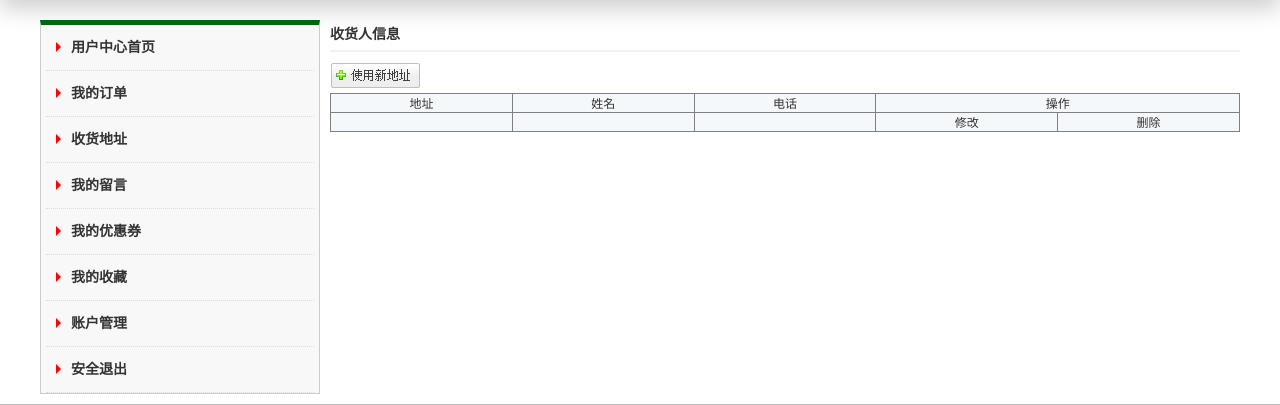
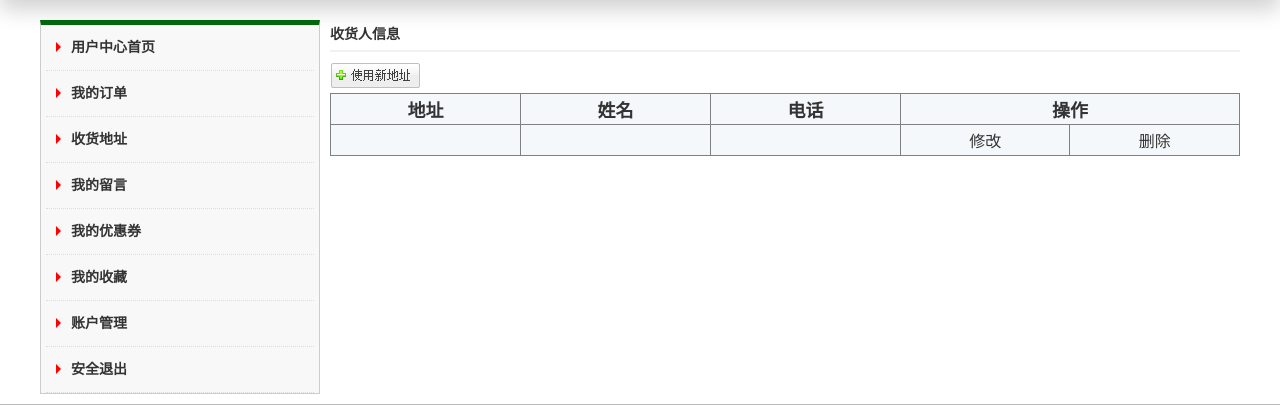
Before and after one commit to zyftest1/food_delivery, a Spring app: page /user_address in a window 1280 px wide. Shown: the part 239-644 px from the top of the page. Run offline with Thymeleaf, Linux system fonts and the light colour scheme; the template is opened without the code that fills it: most values are stand-ins (such as "Sample title", 1, 10 or a date in 2020); data that the repository does not hold is empty.

Commit message:
收货地址页面更改了

```diff
--- a/src/main/resources/templates/user_address.html
+++ b/src/main/resources/templates/user_address.html
@@ -162,20 +162,23 @@
      <table class="table table-hover" border="1px" >
       <thead>
       <tr>
-       <th><p align="center">地址</p></th>
-       <th><p align="center">姓名</p></th>
-       <th><p align="center">电话</p></th>
-       <th colspan="2"><p align="center">操作</p></th>
+       <th height="30px"><p align="center"><font size="4px"><b>地址</b></font></p></th>
+       <th height="30px"><p align="center"><font size="4px"><b>姓名</b></font></p></th>
+       <th height="30px"><p align="center"><font size="4px"><b>电话</b></font></p></th>
+       <th  height="30px" colspan="2"><p align="center"><font size="4px"><b>操作</b></font></p></th>
       </tr>
       </thead>
       <tbody>
       <tr th:each="userAddress:${userAddressList}">
-       <td th:text="${userAddress.getAddress()}" align="center"></td>
-       <td th:text="${userAddress.getName()}" align="center"></td>
-       <td th:text="${userAddress.getTel()}" align="center"></td>
-       <td th:text="${userAddress.getAddId()}" hidden name="addId" id="addId"></td>
-       <td align="center"><a href="javascript:;" th:onclick="'javascript:updateAddress(\''+${userAddress.getAddId()}+'\')'">修改</a></td>
-       <td align="center"><a th:href="@{'/deleteAddress?addId='+${userAddress.getAddId()}}">删除</a></td>
+       <td height="30px" th:size="6px" align="center"><font size="3px" th:text="${userAddress.getAddress()}"></font></td>
+
+
+<!--       <td height="30px" th:text="${userAddress.getAddress()}" align="center"></td>-->
+       <td height="30px" align="center"><font size="3px" th:text="${userAddress.getName()}"></font></td>
+       <td height="30px" align="center"><font size="3px" th:text="${userAddress.getTel()}"></font></td>
+       <td height="30px" hidden name="addId" id="addId"><font size="3px" th:text="${userAddress.getAddId()}"></font></td>
+       <td align="center"><a href="javascript:;" th:onclick="'javascript:updateAddress(\''+${userAddress.getAddId()}+'\')'"><font size="3px">修改</font></a></td>
+       <td align="center"><a th:href="@{'/deleteAddress?addId='+${userAddress.getAddId()}}"><font size="3px">删除</font></a></td>
       </tr>
       </tbody>
      </table>
```
